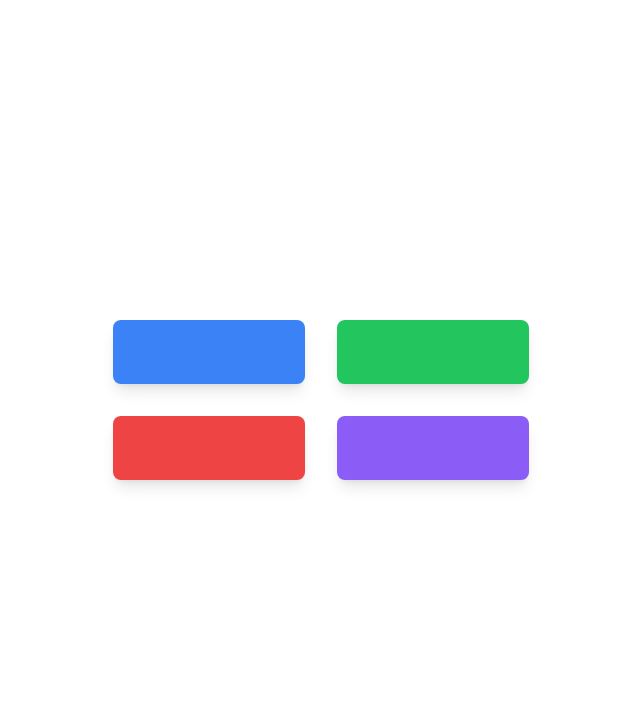
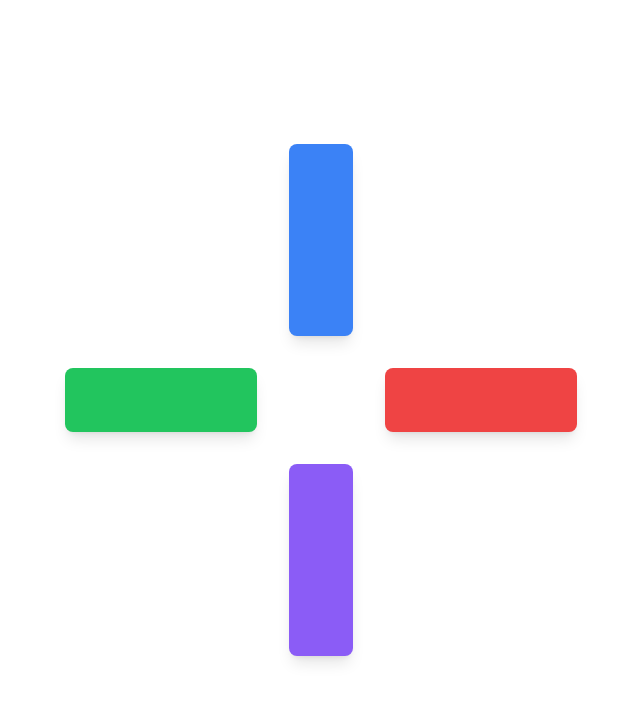
Before and after one commit to DStarky/memory-game, a React (Vite) app: page / in a window 1280 px wide. Shown: the top 702 px of the page, without its empty margins (319-959 px from the left). Built offline with nearby package versions, Linux system fonts and the light colour scheme; a web font is replaced by a local one.

Commit message:
make interface

```diff
--- a/package.json
+++ b/package.json
@@ -11,6 +11,7 @@
   },
   "dependencies": {
     "@trivago/prettier-plugin-sort-imports": "^4.3.0",
+    "clsx": "^2.1.0",
     "framer-motion": "^11.0.27",
     "prettier": "^3.2.5",
     "react": "^18.2.0",
--- a/src/components/Button.tsx
+++ b/src/components/Button.tsx
@@ -1,8 +1,11 @@
-interface ButtonProps {
+import clsx from 'clsx';
+
+interface ButtonProps extends React.ButtonHTMLAttributes<HTMLButtonElement> {
   color: 'violet' | 'red' | 'blue' | 'green';
+  direction: 'horizontal' | 'vertical';
 }
 
-const Button = ({ color }: ButtonProps) => {
+const Button = ({ color, className, direction = 'horizontal' }: ButtonProps) => {
   const colorStyles = {
     violet: 'bg-violet-500 border-b-violet-700',
     red: 'bg-red-500 border-b-red-700',
@@ -10,11 +13,17 @@ const Button = ({ color }: ButtonProps) => {
     green: 'bg-green-500 border-b-green-700',
   };
 
-  const buttonStyle = `group flex h-16 w-48 items-center hover:opacity-95 justify-center ring-none rounded-lg shadow-lg font-semibold py-2 px-4 ${colorStyles[color]}`;
+  const directionStyles = {
+    horizontal: 'h-16 w-48 ',
+    vertical: 'w-16 h-48 ',
+  };
+
+  const buttonStyle = `items-center hover:opacity-95 justify-center ring-none rounded-lg shadow-lg font-semibold py-2 px-4 ${colorStyles[color]} ${directionStyles[direction]}`;
+  const style = clsx(buttonStyle, directionStyles, className);
 
   return (
     <>
-      <button className={buttonStyle} />
+      <button className={style} />
     </>
   );
 };
--- a/src/components/ButtonsGroup.tsx
+++ b/src/components/ButtonsGroup.tsx
@@ -9,12 +9,29 @@ const ButtonsGroup = () => {
       animate={{ opacity: 1, y: 0 }}
       exit={{ opacity: 0, y: -50 }}
       transition={{ duration: 1, delay: 2 }}
-      className="grid grid-cols-2 gap-8"
+      className="grid grid-cols-[1fr_64px_1fr] gap-8 justify-items-center"
     >
-      <Button color="blue" />
-      <Button color="green" />
-      <Button color="red" />
-      <Button color="violet" />
+      <Button
+        color="blue"
+        direction="vertical"
+        className="col-start-2"
+      />
+      <Button
+        color="green"
+        direction="horizontal"
+        className="col-start-1"
+      />
+      <div className='center col-start-2 w-2'></div>
+      <Button
+        color="red"
+        direction="horizontal"
+        className="col-start-3"
+      />
+      <Button
+        color="violet"
+        direction="vertical"
+        className="col-start-2"
+      />
     </motion.div>
   );
 };
```
Also changed, not shown: 2 other files (tests, documents, lock files or other folders).
